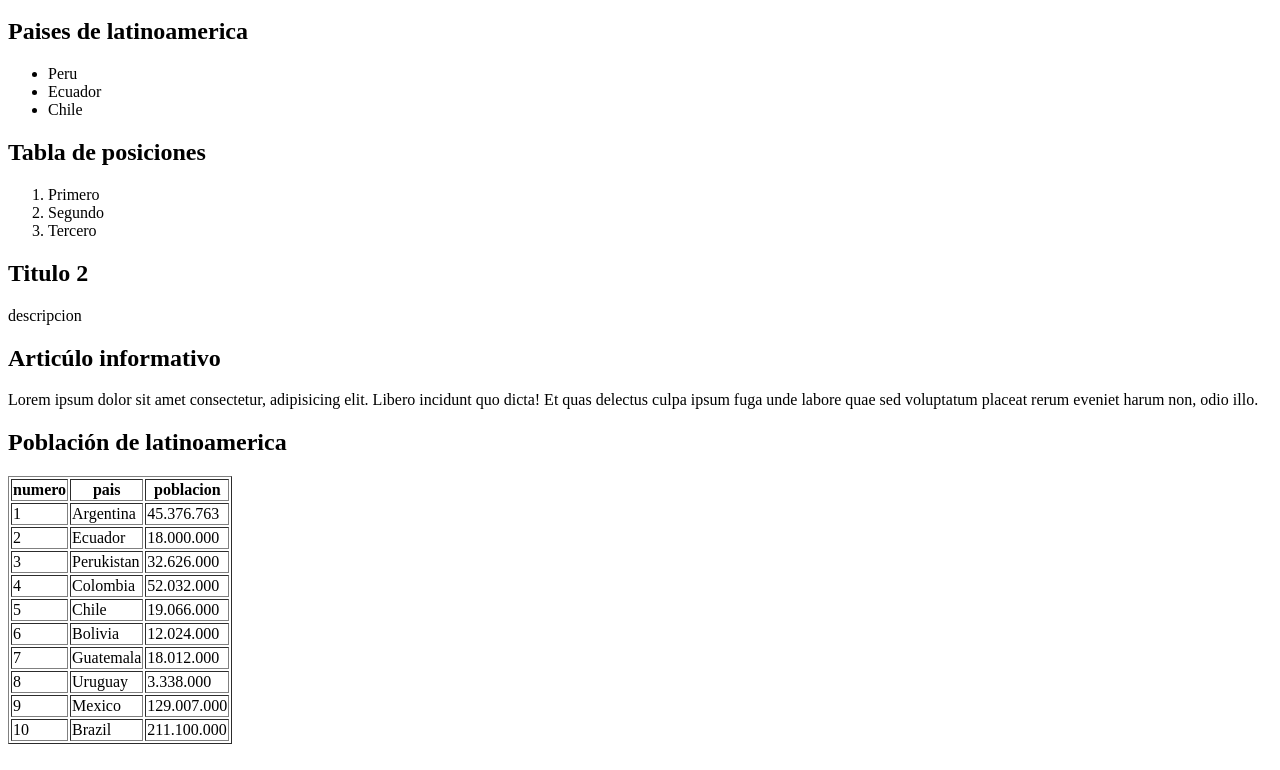
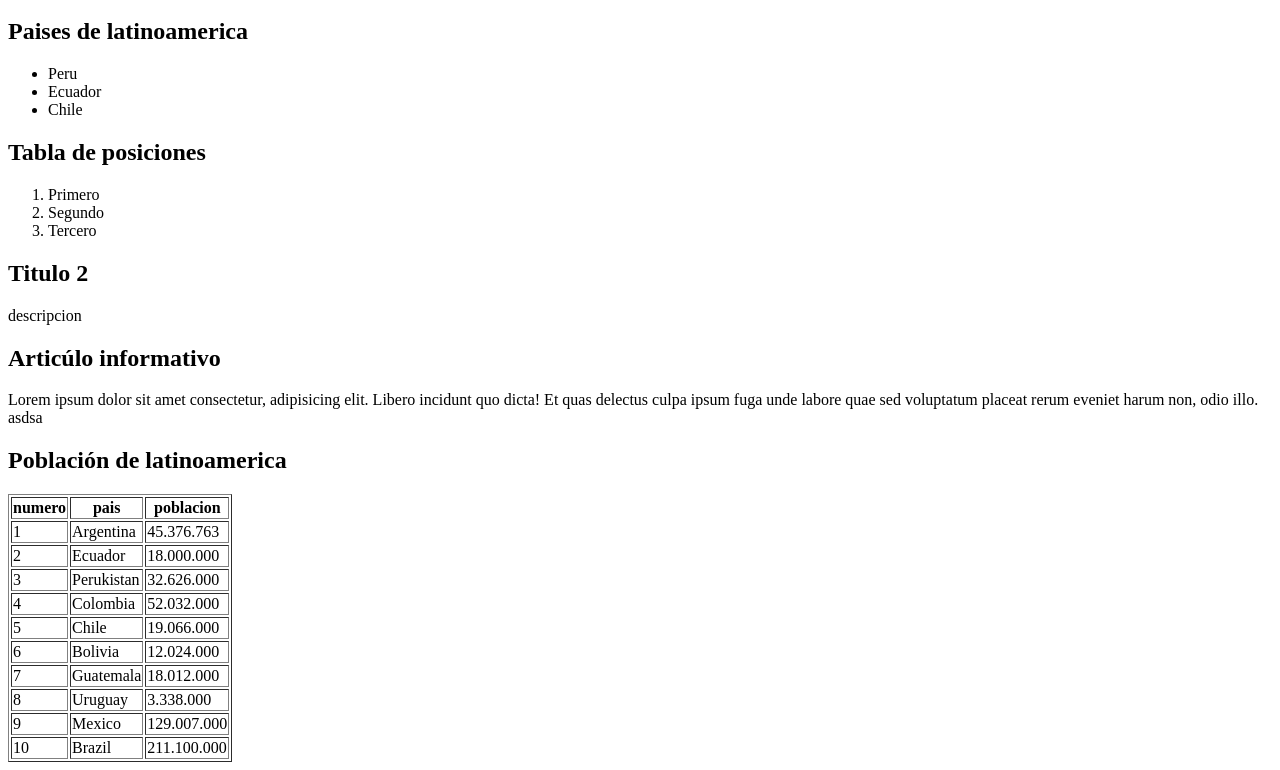
Before and after one commit to NullCe2/holamundohtml, a plain HTML site: page index.html in a window 1280 px wide. Shown: the part 574-1344 px from the top of the page. Drawn offline with Linux system fonts and the light colour scheme.

Commit message:
version1

```diff
--- a/index.html
+++ b/index.html
@@ -51,7 +51,7 @@ consequuntur fuga accusamus dolorum voluptate.</p>
                 <h2>Articúlo informativo</h2>
                 <p>Lorem ipsum dolor sit amet consectetur, adipisicing elit.
                     Libero incidunt quo dicta! Et quas delectus culpa ipsum fuga unde
-                    labore quae sed voluptatum placeat rerum eveniet harum non, odio illo.</p>
+                    labore quae sed voluptatum placeat rerum eveniet harum non, odio illo. asdsa</p>
             </article>
         </div>
      </section>
```
